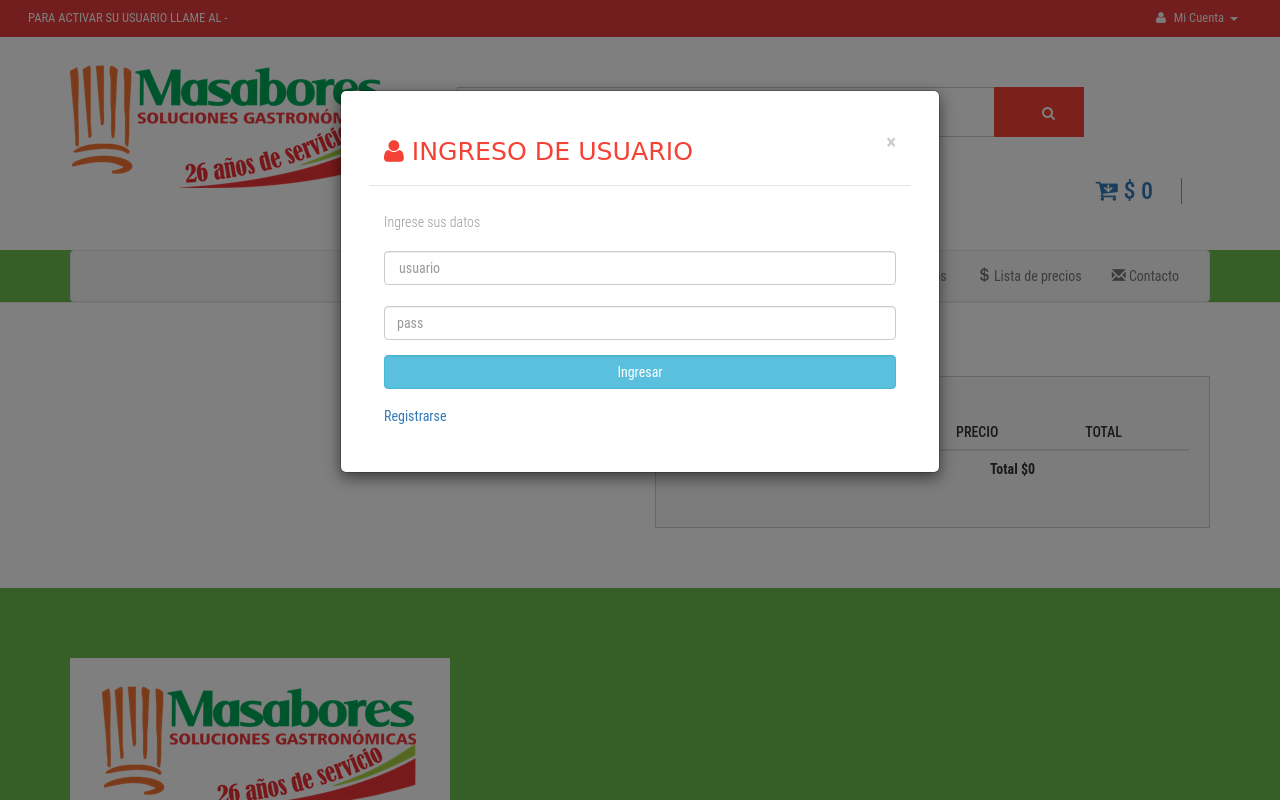
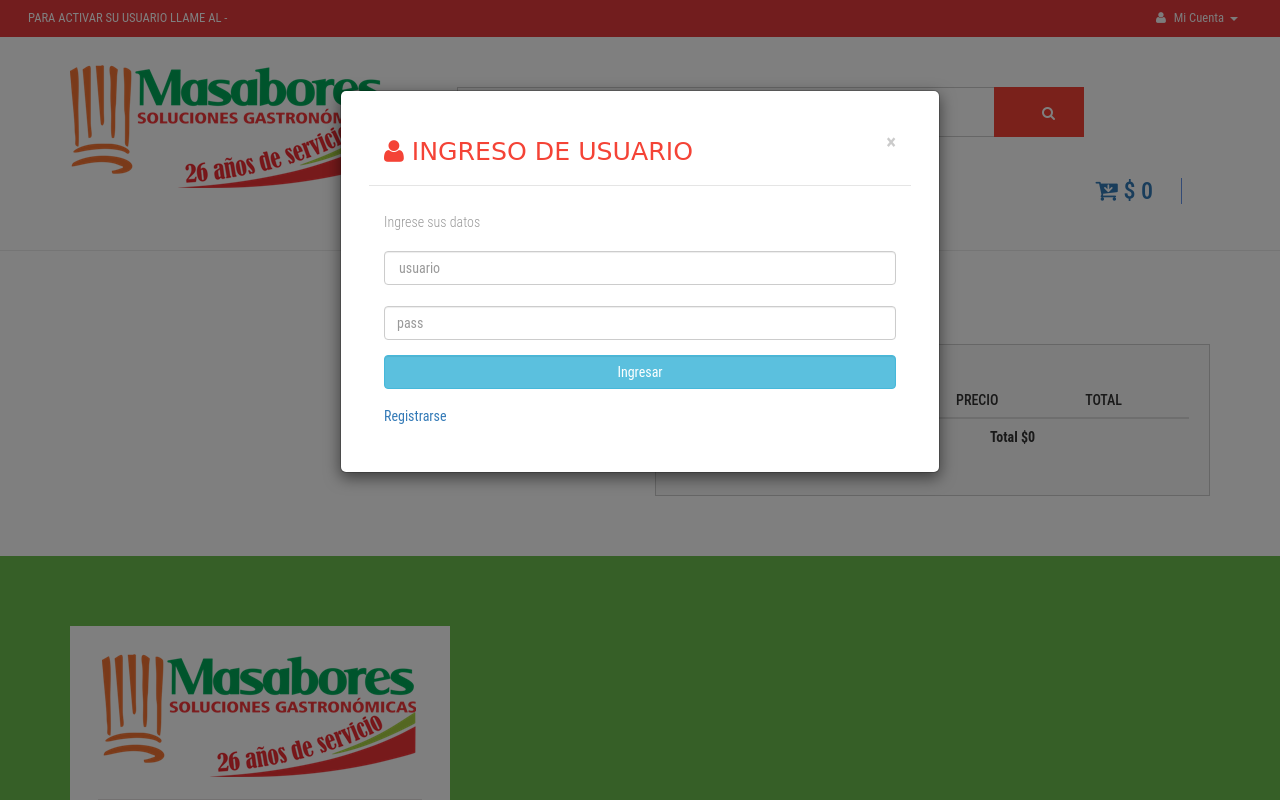
Before and after one commit to asirianni/masabores, a CodeIgniter app: page /masabores/index.php/welcome/checkout in a window 1280 px wide. Run offline with CodeIgniter, Linux system fonts and the light colour scheme; data that the repository does not hold is empty; some libraries are stand-ins or nearby versions.

Commit message:
agregado de funcionalidad

```diff
--- a/application/libraries/Partes_Web.php
+++ b/application/libraries/Partes_Web.php
@@ -261,7 +261,8 @@ class Partes_Web
         "<div class='w3ls-header-left'>";
             if($this->ci->session->userdata('ingresado'))
             {
-                $this->menu_superior.="<p><a href='#'>ESTA VIENDO LISTA DE PRECIOS: ".$this->ci->session->userdata('lista_precios')."</a></p>";
+                $this->menu_superior.="<p><a href='#'>PARA ACTIVAR SU USUARIO LLAME AL - ".strtoupper($this->dato_telefono)."</a></p>";
+//                $this->menu_superior.="<p><a href='#'>ESTA VIENDO LISTA DE PRECIOS: ".$this->ci->session->userdata('lista_precios')."</a></p>";
             }
             else
             {
@@ -280,7 +281,7 @@ class Partes_Web
                                             <ul class='dropdown-menu'>";
                                                     if($this->ci->session->userdata('ingresado')){
                                                             $this->menu_superior.="<li><a href='#'>Bienvenido ".$this->ci->session->userdata('nombre')."</a></li>
-                                                                                   <li><a href='#'>Lista: ".$this->ci->session->userdata('lista_precios')."</a></li>
+
                                                                                     <li><a href='".base_url()."index.php/welcome/cerrar_sesion'>Salida</a></li>";
                                                         }else{
                                                             $this->menu_superior.="<li><a href='#' onclick='iniciar_session();' >Ingreso</a></li>
--- a/application/views/checkout.php
+++ b/application/views/checkout.php
@@ -122,14 +122,16 @@
             </div>
             <?php echo $parte_buscador?>
             <div class="header-three">
-			<div class="container">
-				<div class="menu">
-				</div>
-				<?php echo $menu_principal?>
-			</div>
+                <div class="container">
+                    <div class="menu" >
 
+                    </div>
+
+                </div>
+
+            </div>
 	</div>
-
+        <br>
 
         <div class="container">
             <h2 class="light text-center">CONFIRME SU PRESUPUESTO</h2>
--- a/application/views/zonas_de_cobertura.php
+++ b/application/views/zonas_de_cobertura.php
@@ -131,7 +131,7 @@ ul.menu li a {
 	<div class="header">
 		<div class="w3ls-header"><!--header-one-->
 			<div class="w3ls-header-left">
-				<p><a href="#">ESTA VIENDO LISTA DE PRECIOS: </a></p>
+				<!--<p><a href="#">ESTA VIENDO LISTA DE PRECIOS: </a></p>-->
 			</div>
 			<div class="w3ls-header-right">
 				<ul>
```
